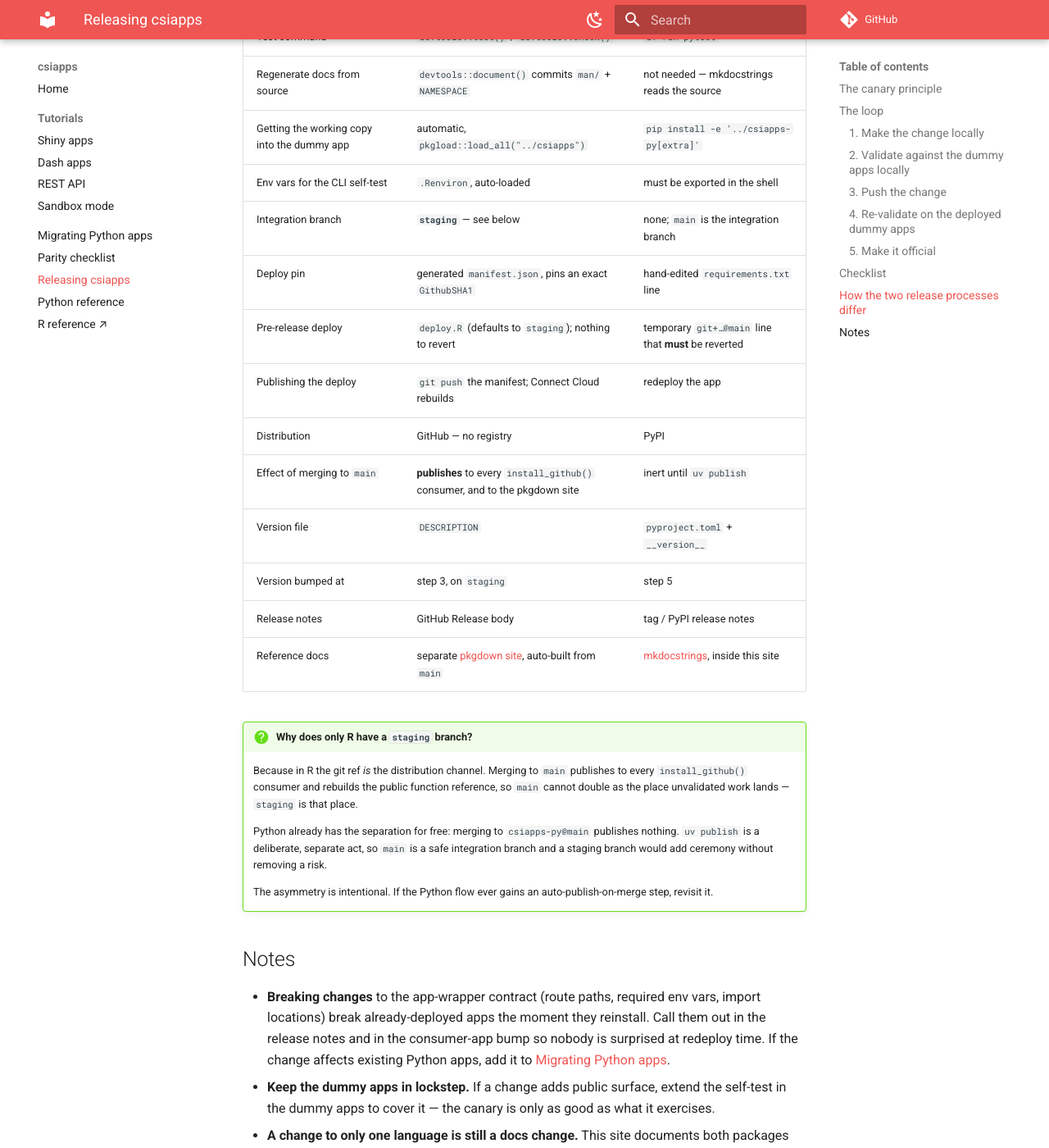
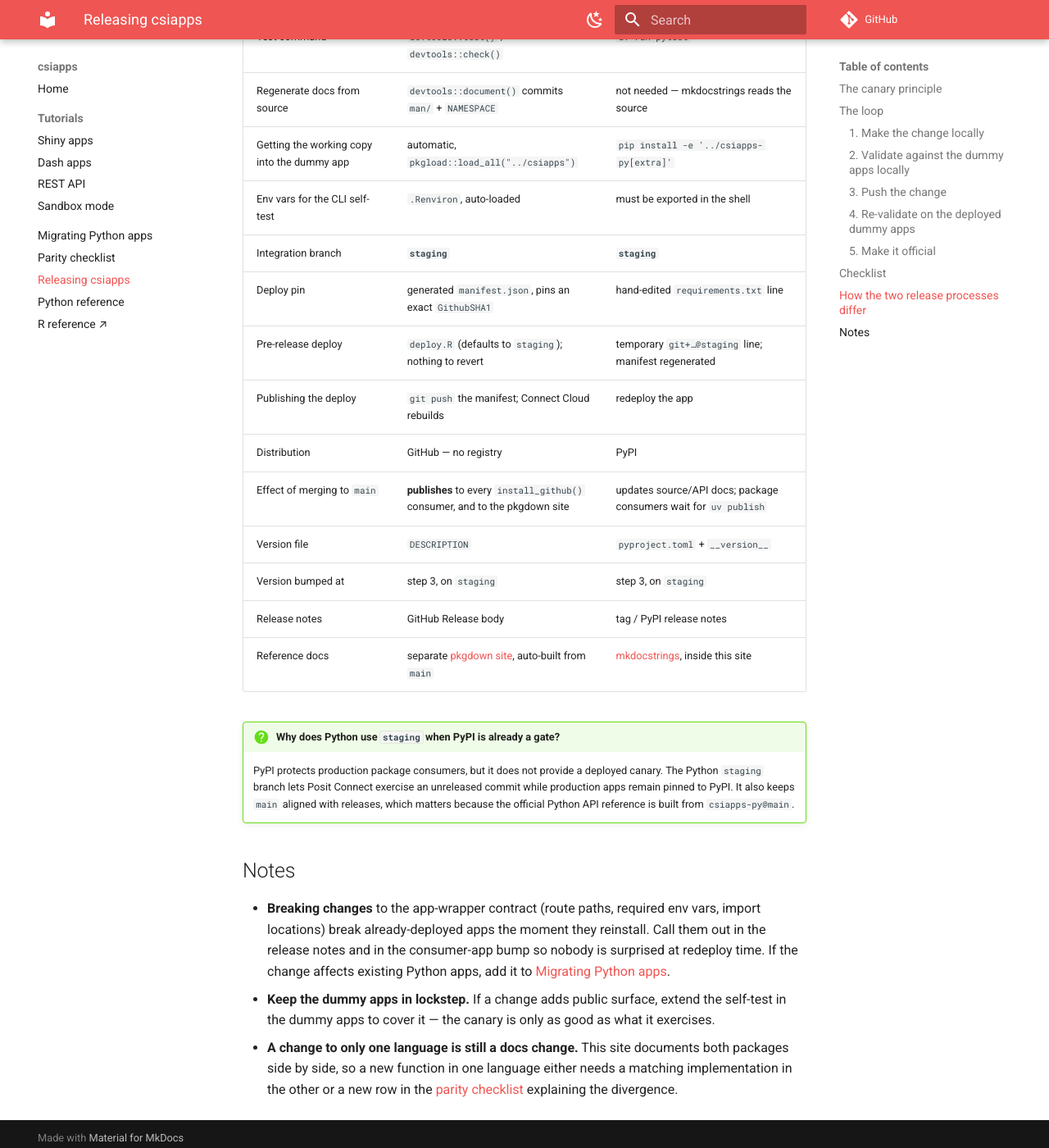
Before and after one commit to CSIOntario/csiapps, an MkDocs documentation site: the page built from docs/releasing.md, in a window 1280 px wide and 1400 px high, scrolled down 6476 px. Shown: the whole window at 82% size. Built offline with MkDocs 1.6.1 and Material for MkDocs 9.7.7, drawn with Linux system fonts in a browser that asks for light colours; comment, search, counter and statistics services are not loaded; some of the changed text lies outside the part shown.

Commit message:
Document the Python staging release workflow

````diff
--- a/docs/releasing.md
+++ b/docs/releasing.md
@@ -29,8 +29,8 @@
     - [`dummy-python-dash`](https://github.com/CSIOntario/dummy-python-dash) —
       the Dash canary.
 
-Each exercises the whole `csiapps` public surface. A **clean render plus two
-green self-test boards** (sandbox + live) is our evidence that a change is safe.
+Together they exercise the relevant `csiapps` public surface. A **clean render
+plus two green self-test boards** (sandbox + live) is our evidence that a change is safe.
 Every release runs the dummy apps twice: once **locally** against the working
 copy, and once again on the **deployed** app after the change is pushed.
 
@@ -135,6 +137,10 @@
     pip install -e '../csiapps-py[shiny]'    # dummy-python-shiny
     pip install -e '../csiapps-py[dash]'     # dummy-python-dash
     ```
+
+    The Shiny app's Environment panel and sandbox summary should report
+    `csiapps: <version> (local editable)`. On a deployed Git install they report
+    the requested ref and exact resolved commit instead.
 
     There are three gates. The first is cheap and unconditional; the other two
     are the same live suite reached two different ways.
@@ -226,8 +232,22 @@
 
 === "Python"
 
-    Push the branch / merge to `main`. Nothing is published to PyPI yet — this
-    only makes the change available from source.
+    Push the branch, then merge it into **`staging`**, which is the integration
+    ref consumed by the deployed dummy apps:
+
+    ```bash
+    git push -u origin fix/my-change
+    # open a PR against staging, review, merge
+    ```
+
+    Bump `pyproject.toml` and `src/csiapps/__init__.py` on `staging` before the
+    deployed gate. The exact commit that passes step 4 must be the commit later
+    fast-forwarded to `main`, tagged, and published to PyPI.
+
+    Production apps remain pinned to published PyPI versions, so merging an
+    unreleased change to `staging` cannot move them. Keeping `main`
+    release-aligned also prevents the Python API reference from documenting
+    unreleased code, because this site installs `csiapps-py@main` when it builds.
 
 ### 4. Re-validate on the *deployed* dummy apps
 
@@ -283,15 +303,23 @@
 
 === "Python"
 
-    - Temporarily install `csiapps` **from `main`** rather than the pinned
-      release — in the dummy app's `requirements.txt`:
+    Point each applicable dummy app at **`staging`** rather than the pinned
+    release. For the Shiny canary, `requirements.txt` contains:
 
-      ```text
-      # pre-release validation only; revert to the pinned version before step 5
-      csiapps[dash] @ git+https://github.com/CSIOntario/csiapps-py.git@main
-      ```
+    ```text
+    csiapps[shiny] @ git+https://github.com/CSIOntario/csiapps-py.git@staging
+    ```
 
-    - Redeploy the dummy app (Posit Connect) and open it.
+    Regenerate and commit the app's `manifest.json`, then push the dummy-app
+    branch tracked by Posit Connect. The manifest records app-file checksums;
+    the installed package's standard `direct_url.json` records the requested
+    ref and resolved commit.
+
+    !!! warning "Confirm the deployed package commit"
+        The Shiny app's Environment panel must show
+        `csiapps: <version> (staging @ <commit>)`. Match that commit to the head
+        of `csiapps-py@staging` before trusting the green boards. A version alone
+        is not enough because every staging commit can carry the same version.
 
 Open the deployed app and confirm: login returns "Signed in as …", both
 self-test boards are green in production, Registry shows real orgs/athletes, and
@@ -353,16 +381,24 @@
 
 === "Python"
 
-    1. **Bump the version** in `pyproject.toml` (and `__version__`), following
-       semver — a breaking public-surface change is a major/minor bump, not a
-       patch.
-    2. **Publish to PyPI.** There is no release workflow in the repo yet, so
-       this is manual: tag the commit, build, and upload.
+    1. **Fast-forward `staging` into `main`.** If this fails, `main` moved and
+       the combined commit has not passed the deployed gate; reconcile the
+       branches and repeat step 4.
+
+        ```bash
+        git checkout main && git merge --ff-only staging && git push
+        ```
+
+       The version was already bumped in step 3, so no source file changes here.
+
+    2. **Publish the validated commit to PyPI.** There is no release workflow in
+       the repo yet, so this remains a manual tag, build, validation, and upload.
 
         ```bash
         git tag v<new version> && git push --tags
-        uv build                     # or: python -m build
-        uv publish                   # or: python -m twine upload dist/*
+        uv build
+        uvx twine check --strict dist/*
+        uv publish
         ```
 
     3. **Update the docs** —
@@ -371,10 +407,11 @@
        the tutorials, the [parity checklist](parity.md), and any changed
        behaviour are hand-written and must be edited. Pushing to `main` there
        redeploys the site.
-    4. **Bump the pin and redeploy consumers.** Change
-       `csiapps[...]==<new version>` in the dummy apps (revert the step-4 git
-       line) **and** in every dependent app, then redeploy. The dummy apps
-       should be green one more time on the pinned release.
+    4. **Validate the published artifact and redeploy consumers.** Change the
+       dummy app to `csiapps[shiny]==<new version>`, regenerate its manifest,
+       and redeploy. After it is green on the PyPI artifact, update each
+       production app deliberately. At the start of the next release candidate,
+       point the dummy app back to `staging` in step 4.
 
 ## Checklist
 
@@ -409,9 +446,14 @@
     - [ ] Each dummy app renders and both boards are green locally, in
           production mode.
     - [ ] Any `selftest.py --live` run checked for skipped rows, not just exit 0.
-    - [ ] Change pushed to `csiapps-py@main`.
-    - [ ] Deployed dummy apps green in production (installed from `main`).
-    - [ ] Version bumped; published to PyPI.
+    - [ ] Change merged into **`csiapps-py@staging`**, not `main`.
+    - [ ] Version bumped in both files before the deployed gate.
+    - [ ] Dummy-app manifest regenerated and pushed with its applicable
+          `csiapps[...] @ git+...@staging` requirement.
+    - [ ] Deployed dummy apps green in production and showing the exact staging
+          commit in their Environment panel.
+    - [ ] `staging` fast-forwarded into `main`; validated commit tagged, built,
+          checked, and published to PyPI.
     - [ ] Docs updated (tutorials / parity / behaviour notes).
     - [ ] `csiapps==<version>` pin bumped and redeployed in the dummy apps and
           every dependent app.
@@ -428,30 +470,23 @@
 | Regenerate docs from source | `devtools::document()` commits `man/` + `NAMESPACE` | not needed — mkdocstrings reads the source |
 | Getting the working copy into the dummy app | automatic, `pkgload::load_all("../csiapps")` | `pip install -e '../csiapps-py[extra]'` |
 | Env vars for the CLI self-test | `.Renviron`, auto-loaded | must be exported in the shell |
-| Integration branch | **`staging`** — see below | none; `main` is the integration branch |
+| Integration branch | **`staging`** | **`staging`** |
 | Deploy pin | generated `manifest.json`, pins an exact `GithubSHA1` | hand-edited `requirements.txt` line |
-| Pre-release deploy | `deploy.R` (defaults to `staging`); nothing to revert | temporary `git+…@main` line that **must** be reverted |
+| Pre-release deploy | `deploy.R` (defaults to `staging`); nothing to revert | temporary `git+…@staging` line; manifest regenerated |
 | Publishing the deploy | `git push` the manifest; Connect Cloud rebuilds | redeploy the app |
 | Distribution | GitHub — no registry | PyPI |
-| Effect of merging to `main` | **publishes** to every `install_github()` consumer, and to the pkgdown site | inert until `uv publish` |
+| Effect of merging to `main` | **publishes** to every `install_github()` consumer, and to the pkgdown site | updates source/API docs; package consumers wait for `uv publish` |
 | Version file | `DESCRIPTION` | `pyproject.toml` + `__version__` |
-| Version bumped at | step 3, on `staging` | step 5 |
+| Version bumped at | step 3, on `staging` | step 3, on `staging` |
 | Release notes | GitHub Release body | tag / PyPI release notes |
 | Reference docs | separate [pkgdown site](https://csiontario.github.io/csiapps-r/), auto-built from `main` | [mkdocstrings](api.md), inside this site |
 
-!!! question "Why does only R have a `staging` branch?"
-    Because in R the git ref *is* the distribution channel. Merging to `main`
-    publishes to every `install_github()` consumer and rebuilds the public
-    function reference, so `main` cannot double as the place unvalidated work
-    lands — `staging` is that place.
-
-    Python already has the separation for free: merging to `csiapps-py@main`
-    publishes nothing. `uv publish` is a deliberate, separate act, so `main` is
-    a safe integration branch and a staging branch would add ceremony without
-    removing a risk.
-
-    The asymmetry is intentional. If the Python flow ever gains an
-    auto-publish-on-merge step, revisit it.
+!!! question "Why does Python use `staging` when PyPI is already a gate?"
+    PyPI protects production package consumers, but it does not provide a
+    deployed canary. The Python `staging` branch lets Posit Connect exercise an
+    unreleased commit while production apps remain pinned to PyPI. It also
+    keeps `main` aligned with releases, which matters because the official
+    Python API reference is built from `csiapps-py@main`.
 
 ## Notes
 
````
Also changed, not shown: other parts of docs/releasing.md (+5 -3 lines).
